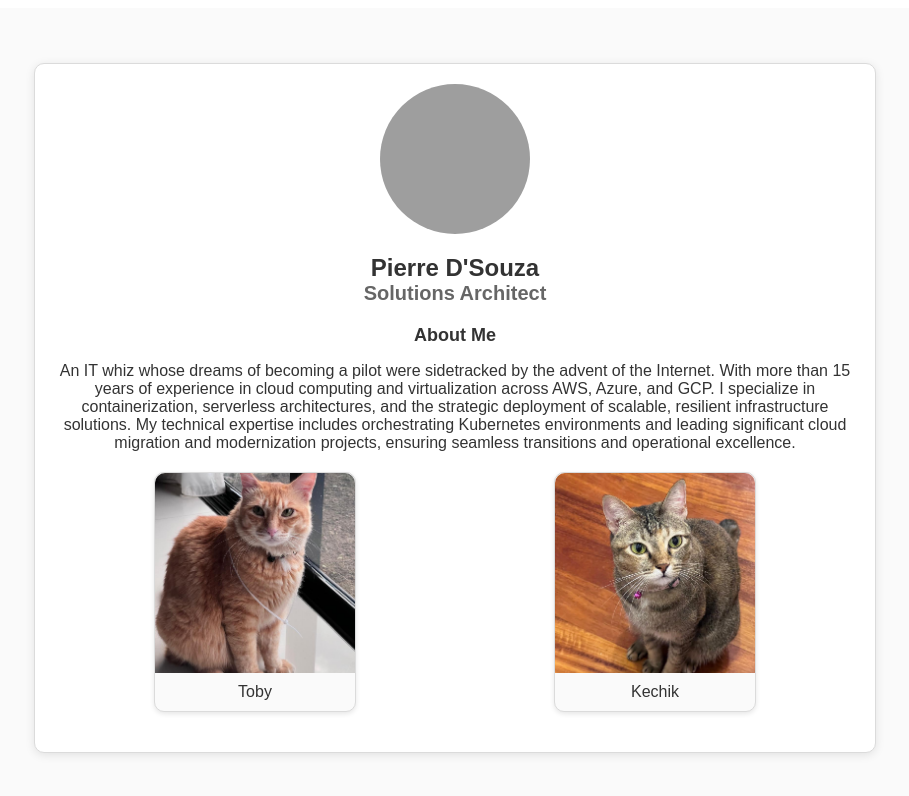
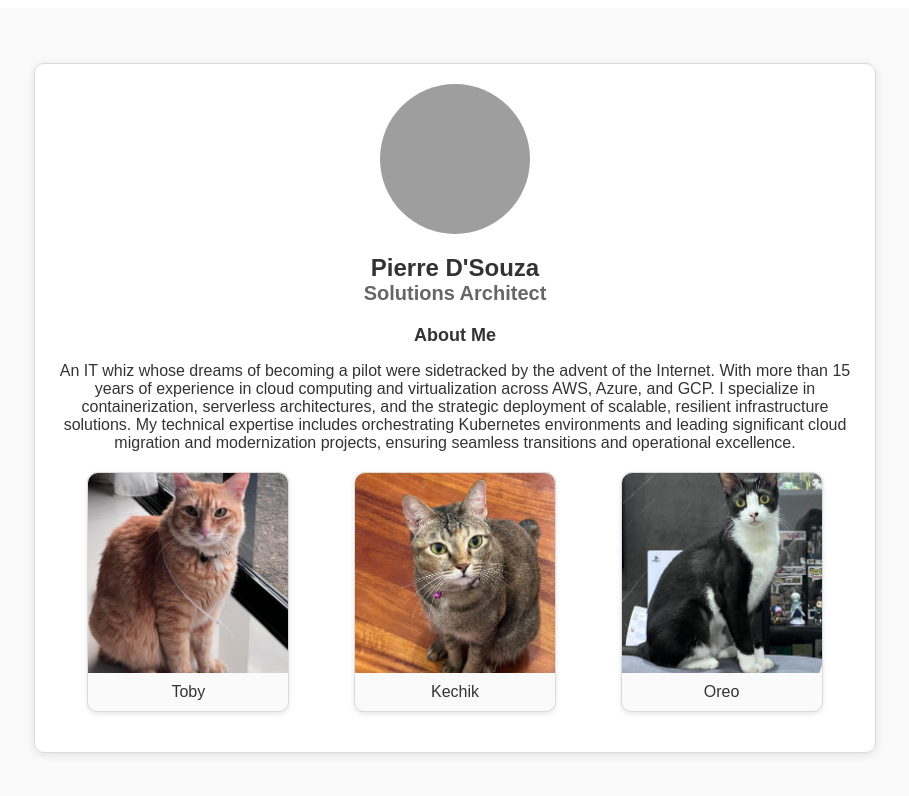
Before and after one commit to pierrejdsouza/boba, a Vue app in the folder boba-app/: page / in a window 1280 px wide. Shown: the top 796 px of the page, without its empty margins (185-1094 px from the left). Built offline with nearby package versions, Linux system fonts and the light colour scheme; grey boxes are pictures that could not be loaded.

Commit message:
oreo added

```diff
--- a/boba-app/src/components/ProfileBox.vue
+++ b/boba-app/src/components/ProfileBox.vue
@@ -35,7 +35,7 @@ export default {
       cats: [
         { src: 'toby.jpg', name: 'Cat 1', caption: 'Toby' },
         { src: 'kechik.jpg', name: 'Cat 2', caption: 'Kechik' },
-        // { src: 'oreo.jpg', name: 'Cat 3', caption: 'Oreo' }
+        { src: 'oreo.jpg', name: 'Cat 3', caption: 'Oreo' }
       ]
     };
   }
```
